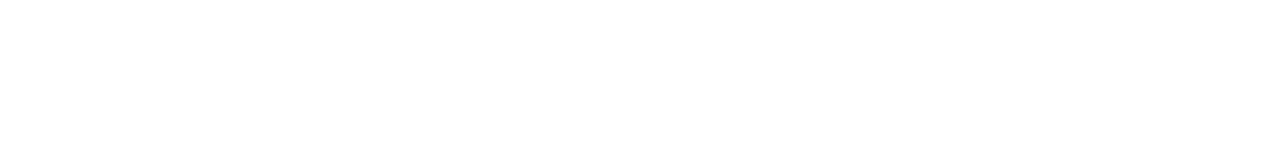
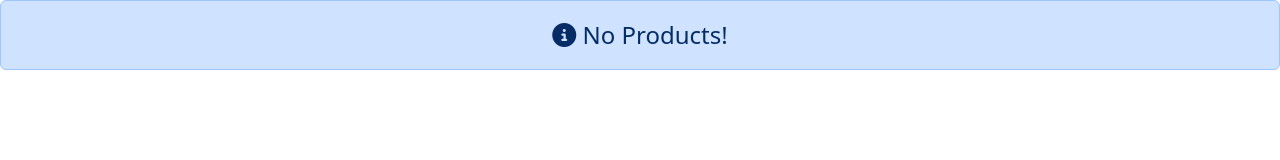
Before and after one commit to Ibukunoluwamide/Simple-E-commerce-app, a plain HTML site: page allproducts.html in a window 1280 px wide. Drawn offline with nearby package versions, Linux system fonts and the light colour scheme.

Commit message:
Simple E-commerce app

```diff
--- a/allproducts.html
+++ b/allproducts.html
@@ -22,17 +22,18 @@
     <script>
         let allProducts = JSON.parse(localStorage.getItem("SimpleEProducts"));
         console.log(allProducts);
-        const productLoad = ()=>{
+        const productLoad = () => {
             if (allProducts) {
-            allProducts.map((eachProduct, index) => {
-                console.log(eachProduct);
-                viewProducts.innerHTML = `
+                allProducts.map((eachProduct, index) => {
+                    console.log(eachProduct);
+                    viewProducts.innerHTML = `
                 <div class="row">
                   <div class="col-md-2 col-6">
                     <div class="card">
                         <img src="${eachProduct.productImage}" class="card-img-top" alt="...">
                         <div class="card-body">
-                        <h5 class="card-title">${eachProduct.productName}</h5>
+                        <h5 class="card-title">Name: ${eachProduct.productName}</h5>
+                        <h5>Price: ₦ ${eachProduct.productPrice}</h5>
                         <p class="card-text d-flex gap-3"><button class="btn btn-warning">Edit <i class="fa fa-pen-to-square" onclick="editProduct(${index})" ></i></button>
                         <button class="btn btn-danger">Delete <i class="fa-solid fa-trash" onclick="deleteProduct(${index})"></i></button></p>
                     </div>
@@ -40,8 +41,17 @@
                 </div>
 
                 `;
-            });
-        }
+                });
+            }
+            if (allProducts == "" || !allProducts) {
+                viewProducts.innerHTML = `
+                        <div class="alert alert-primary fs-4 text-center" role="alert">
+                            <i class="fa fa-circle-info"></i>
+                            No Products!
+                        </div>
+                  `
+                localStorage.removeItem("SimpleEProducts");
+            }
         }
         productLoad()
         const deleteProduct = (index) => {
```
Also changed, not shown: index.html (+1 -0 lines).
